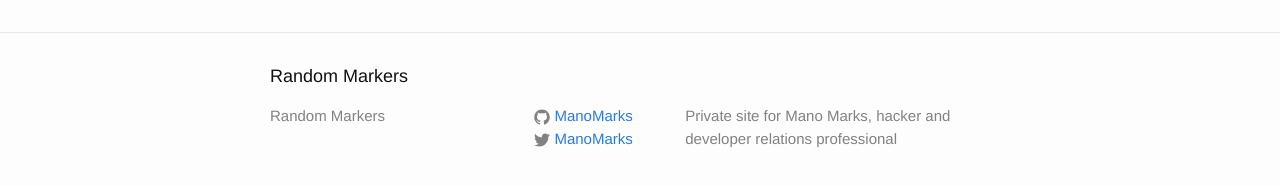
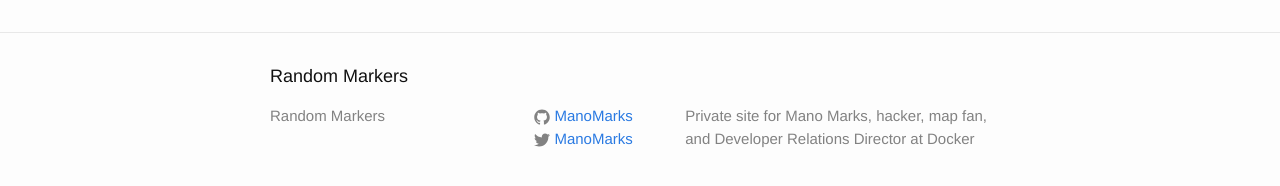
Before and after one commit to ManoMarks/ManoMarks.github.io, a Jekyll site: the page built from about.md, in a window 1280 px wide. Shown: the part 318-504 px from the top of the page. Built offline with Jekyll 4.4.1, drawn with Linux system fonts in a browser that asks for light colours.

Commit message:
Update _config.yml

```diff
--- a/_config.yml
+++ b/_config.yml
@@ -1,6 +1,6 @@
 # Site settings
 title: Random Markers
-description: Private site for Mano Marks, hacker and developer relations professional
+description: Private site for Mano Marks, hacker, map fan, and Developer Relations Director at Docker
 baseurl: ""
 url: "http://manomarks.github.io"
 twitter_username: ManoMarks
```
